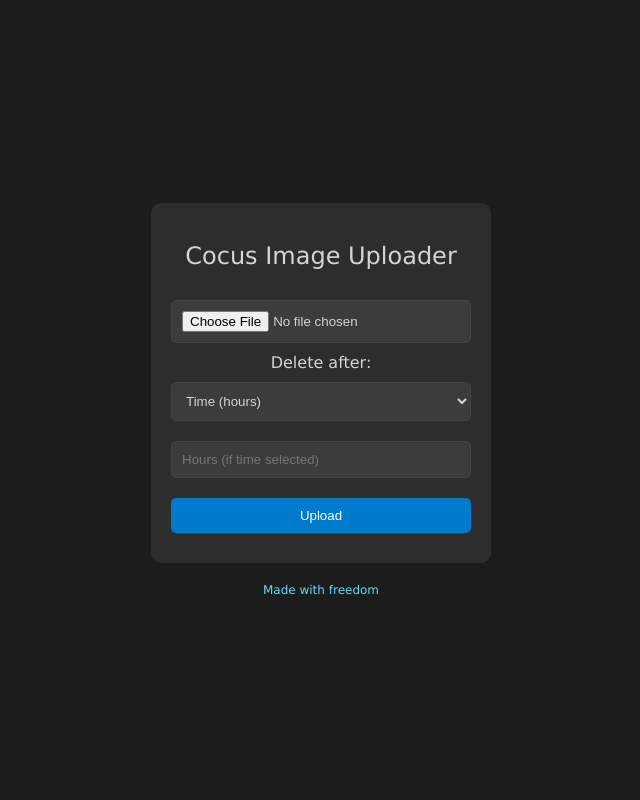
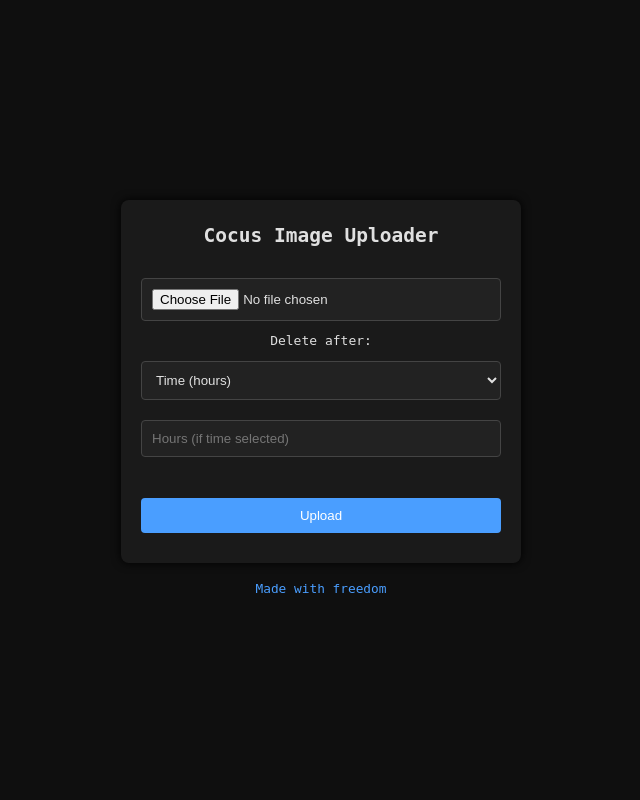
Before and after one commit to nixietab/cocus, a PHP site: page / in a window 1280 px wide. Shown: the whole page, without its empty margins (319-959 px from the left). Run offline with PHP 8.4, Linux system fonts and the light colour scheme.

Commit message:
style adjustements

```diff
--- a/index.php
+++ b/index.php
@@ -118,68 +118,100 @@ if ($_SERVER['REQUEST_METHOD'] === 'GET' && !isset($_GET['img'])) {
     <meta charset="UTF-8">
     <title>Cocus Image Uploader</title>
     <style>
+        :root {
+            --bg-color: #0f0f0f;
+            --text-color: #e0e0e0;
+            --accent-color: #7c7c7c;
+            --hover-color: #4a9eff;
+            --card-bg: #1a1a1a;
+        }
+
+        * {
+            margin: 0;
+            padding: 0;
+            box-sizing: border-box;
+        }
+
         body {
-            background-color: #1c1c1c;
-            color: #d4d4d4;
-            font-family: 'Verdana', sans-serif;
+            background: var(--bg-color);
+            color: var(--text-color);
+            font-family: monospace;
+            line-height: 1.6;
+            padding: 2rem 1rem;
+            min-height: 100vh;
             display: flex;
+            flex-direction: column;
             align-items: center;
             justify-content: center;
-            flex-direction: column;
-            height: 100vh;
-            margin: 0;
         }
+
         .form-container {
-            background-color: #2d2d2d;
+            background-color: var(--card-bg);
             padding: 20px;
-            border-radius: 10px;
-            width: 300px;
+            border-radius: 8px;
+            max-width: 400px;
+            width: 100%;
             text-align: center;
+            box-shadow: 0 0 10px #000;
         }
+
         input, select, button {
             width: 100%;
             padding: 10px;
             margin: 10px 0;
-            background-color: #3c3c3c;
-            color: #d4d4d4;
+            background-color: #222;
+            color: var(--text-color);
             border: 1px solid #444;
-            border-radius: 5px;
-            box-sizing: border-box;
+            border-radius: 4px;
         }
+
         button {
-            background-color: #007acc;
+            background-color: var(--hover-color);
             color: #fff;
             border: none;
             cursor: pointer;
-            transition: background-color 0.3s ease;
         }
+
         button:hover {
-            background-color: #005ea1;
+            background-color: #2c85ff;
         }
+
         h2 {
-            margin-bottom: 20px;
-            font-weight: normal;
+            margin-bottom: 1rem;
         }
+
         .success, .error {
-            margin: 20px 0;
-            padding: 10px;
-            border-radius: 4px;
-            color: #ffffff;
+            padding: 12px;
+            border-radius: 2px;
+            margin-top: 1rem;
+            margin-bottom: 1rem;
+            font-size: 0.95rem;
+            text-align: left;
         }
+
         .success {
-            background-color: #007acc;
+            background-color: #1a4f2d;
+            color: #a0e6b0;
         }
+
         .error {
-            background-color: #cc0000;
+            background-color: #4f1a1a;
+            color: #e6a0a0;
         }
+
         a {
-            color: #61dafb;
+            color: var(--hover-color);
+            margin-top: 1rem;
+            font-size: 0.8rem;
             text-decoration: none;
-            font-size: 12px;
-            margin-top: 20px;
         }
+
         a:hover {
             text-decoration: underline;
+        }
+
+        input[name="delete_time"] {
+            transition: opacity 0.2s ease;
         }
     </style>
 </head>
@@ -198,5 +230,23 @@ if ($_SERVER['REQUEST_METHOD'] === 'GET' && !isset($_GET['img'])) {
         </form>
     </div>
     <a href="https://github.com/nixietab/cocus" target="_blank">Made with freedom</a>
+
+    <script>
+    document.addEventListener('DOMContentLoaded', function () {
+        const deleteOption = document.getElementById('delete_option');
+        const deleteTimeInput = document.querySelector('input[name="delete_time"]');
+
+        function toggleDeleteTime() {
+            if (deleteOption.value === 'view') {
+                deleteTimeInput.style.display = 'none';
+            } else {
+                deleteTimeInput.style.display = 'block';
+            }
+        }
+
+        deleteOption.addEventListener('change', toggleDeleteTime);
+        toggleDeleteTime();
+    });
+    </script>
 </body>
 </html>
```
